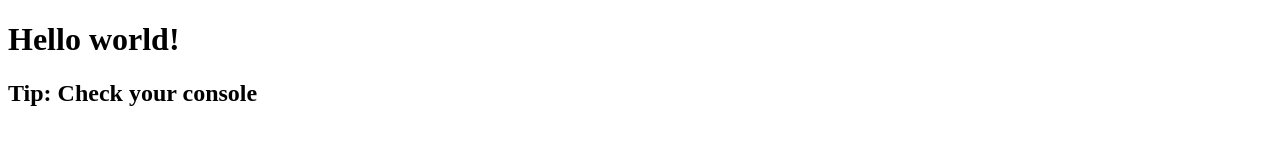
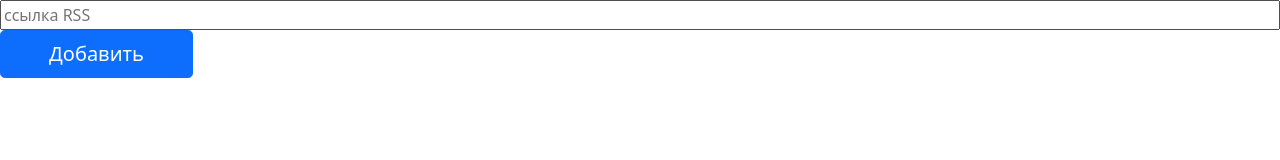
Before and after one commit to Sverxsro4nik/frontend-project-lvl3, a website built with webpack: page index.html in a window 1280 px wide. Built offline with nearby package versions, Linux system fonts and the light colour scheme.

Commit message:
create form and add some style

```diff
--- a/index.html
+++ b/index.html
@@ -6,8 +6,7 @@
         <meta name="viewport" content="width=device-width, initial-scale=1.0">
     </head>
     <body>
-        <h1>Hello world!</h1>
-        <h2>Tip: Check your console</h2>
+
     </body>
 
     <script>
--- /dev/null
+++ b/src/createForm.js
@@ -0,0 +1,14 @@
+export default () => {
+  const form = document.createElement('form');
+  const inputField = document.createElement('input');
+  inputField.classList.add('form-input', 'w-100');
+  inputField.setAttribute('placeholder', 'ссылка RSS');
+  inputField.setAttribute('name', 'url');
+  inputField.setAttribute('autocomplete', 'off');
+  const button = document.createElement('button');
+  button.textContent = 'Добавить';
+  button.classList.add('h-100', 'btn', 'btn-lg', 'btn-primary', 'px-sm-5');
+  form.append(inputField);
+  form.append(button);
+  return form;
+};
--- a/src/index.js
+++ b/src/index.js
@@ -1,3 +1,9 @@
 import 'bootstrap';
+import './style/style.css';
+import createForm from './createForm.js';
 
-console.log('Hello World!');
+const app = () => {
+  document.body.append(createForm());
+};
+
+app();
--- /dev/null
+++ b/src/style/style.css
@@ -0,0 +1 @@
+@import 'bootstrap/dist/css/bootstrap.min.css';
--- a/webpack.config.js
+++ b/webpack.config.js
@@ -14,6 +14,7 @@ module.exports = {
     liveReload: true,
     compress: false,
     port: 9000,
+    open: true,
   },
   plugins: [
     new CleanWebpackPlugin(),
```
Also changed, not shown: src/form.js (deleted).
